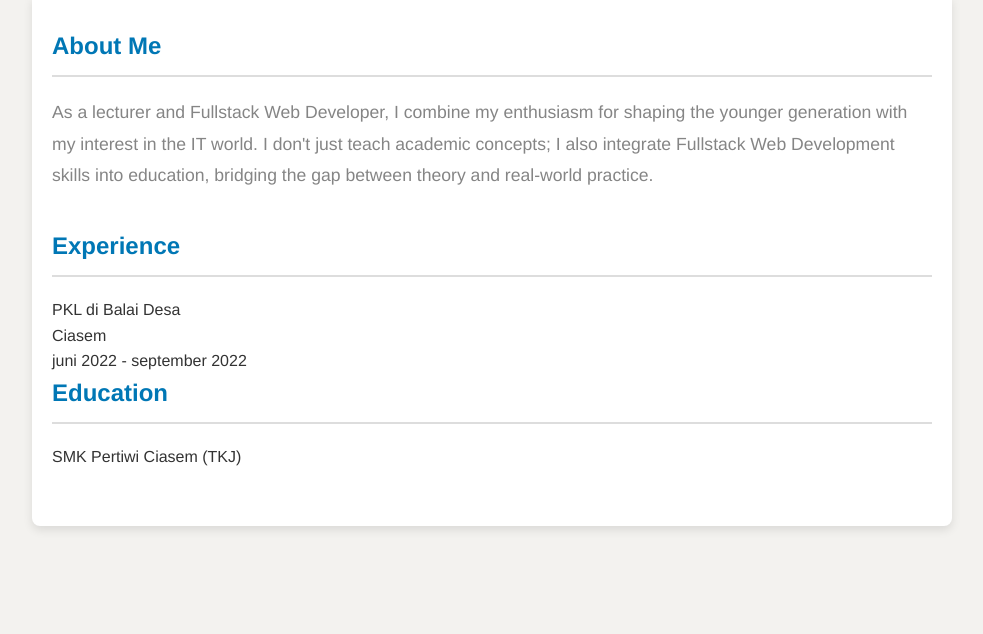
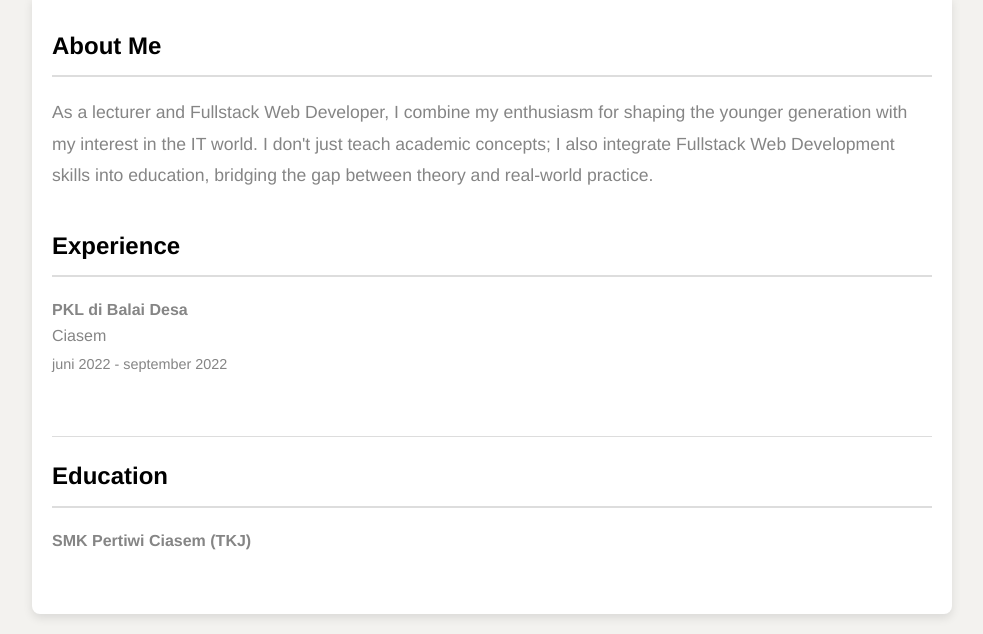
Before and after one commit to syandhilakarno/syandilakarno.github.io, a plain HTML site: page index.html in a window 1280 px wide. Shown: the part 343-977 px from the top of the page, without its empty margins (148-1131 px from the left). Before the commit the page ends 889 px from the top, so only its background shows below. Drawn offline with Linux system fonts and the light colour scheme.

Commit message:
Update 11.css

```diff
--- a/11.css
+++ b/11.css
@@ -5,20 +5,18 @@
     box-sizing: border-box;
   }
 
-  /* Body styling */
   body {
     font-family: "Helvetica", "Arial", sans-serif;
     background-color: #f3f2ef;
-    color: #333;
+    color: #000000;
     line-height: 1.6;
     padding: 20px;
     max-width: 960px;
     margin: 0 auto;
   }
 
-  /* Header section (profile header) */
   .profile-header {
-    background-color: #b50000;
+    background-color: #000000;
     color: white;
     padding: 30px 20px;
     border-radius: 8px 8px 0 0;
@@ -41,7 +39,6 @@
     font-size: 1.2em;
   }
 
-  /* Main profile section */
   .profile-container {
     background-color: white;
     padding: 30px 20px;
@@ -49,16 +46,14 @@
     border-radius: 0 0 8px 8px;
   }
 
-  /* Section title styling */
   .profile-section-title {
     font-size: 1.5em;
-    color: #0077b5;
+    color: #000000;
     margin-bottom: 20px;
     border-bottom: 2px solid #ddd;
     padding-bottom: 10px;
   }
 
-/* About me section */
 .about-me {
     margin-bottom: 35px;
   }
@@ -70,35 +65,34 @@
     line-height: 1.8;
   }
 
-  /* Experience section */
-  .experience-item {
+  .experience {
     margin-bottom: 20px;
     padding-bottom: 20px;
     border-bottom: 1px solid #ddd;
   }
 
-  .experience-item:last-child {
+  .experience:last-child {
     border-bottom: none;
   }
 
-  .experience-item h3 {
-    font-size: 1.2em;
-    color: #ffff00;
+  .experience .role {
+    font-weight: bold;
+    font-size: 1em;
+    color: #858585;
+  }
+  .experience .company {
+    font-size: 1em;
+    color: #858585;
     margin-bottom: 5px;
   }
 
-  .experience-item .role {
+  .experience .duration {
+    font-size: 0.9em;
+    color: #858585;
+  }
+
+  .Education .role {
     font-weight: bold;
-    font-size: 1em;
-    color: #333;
-  }
-  .experience-item .company {
-    font-size: 1em;
-    color: #555;
+    color: #858585;
     margin-bottom: 5px;
   }
-
-  .experience-item .duration {
-    font-size: 0.9em;
-    color: #999;
-  }
```
